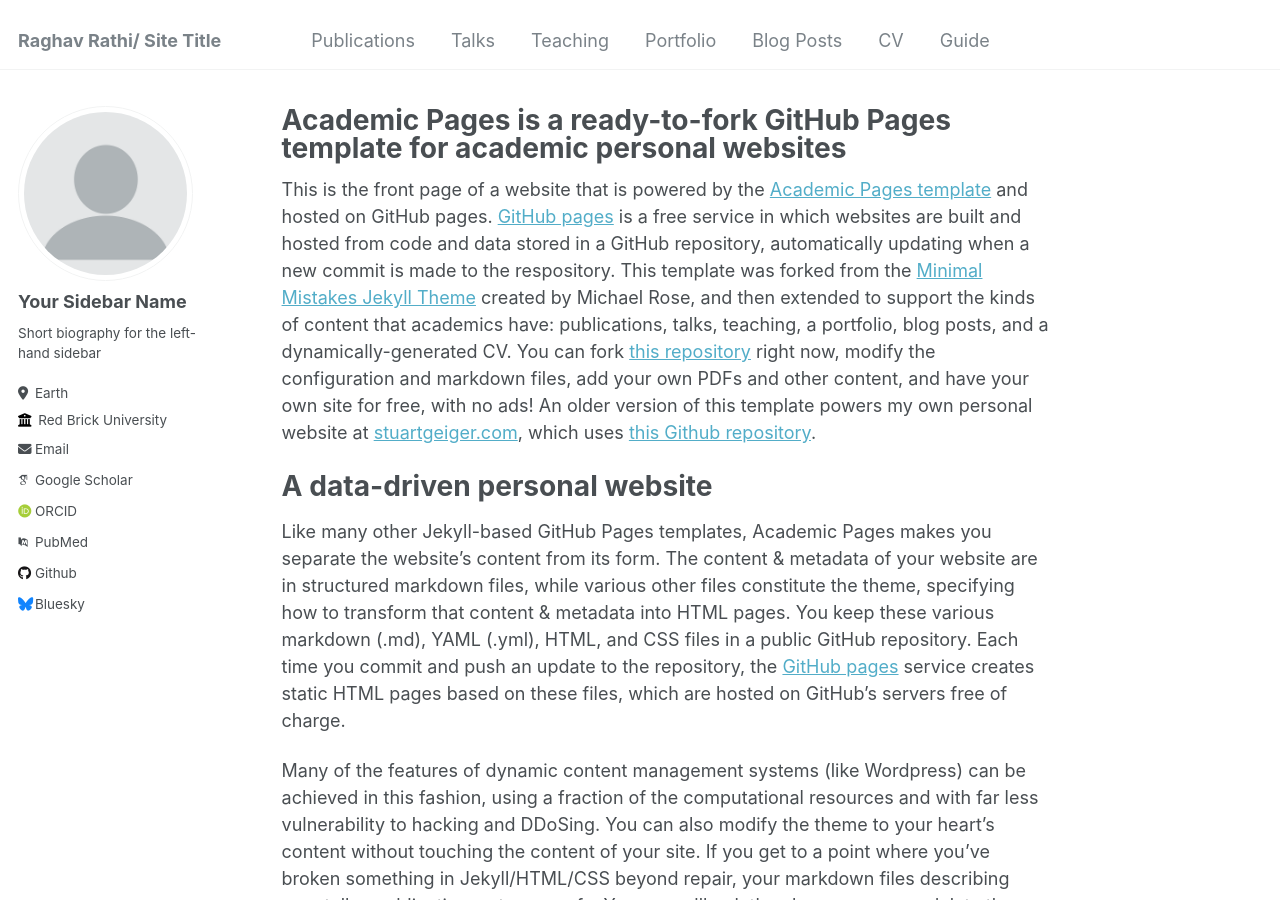
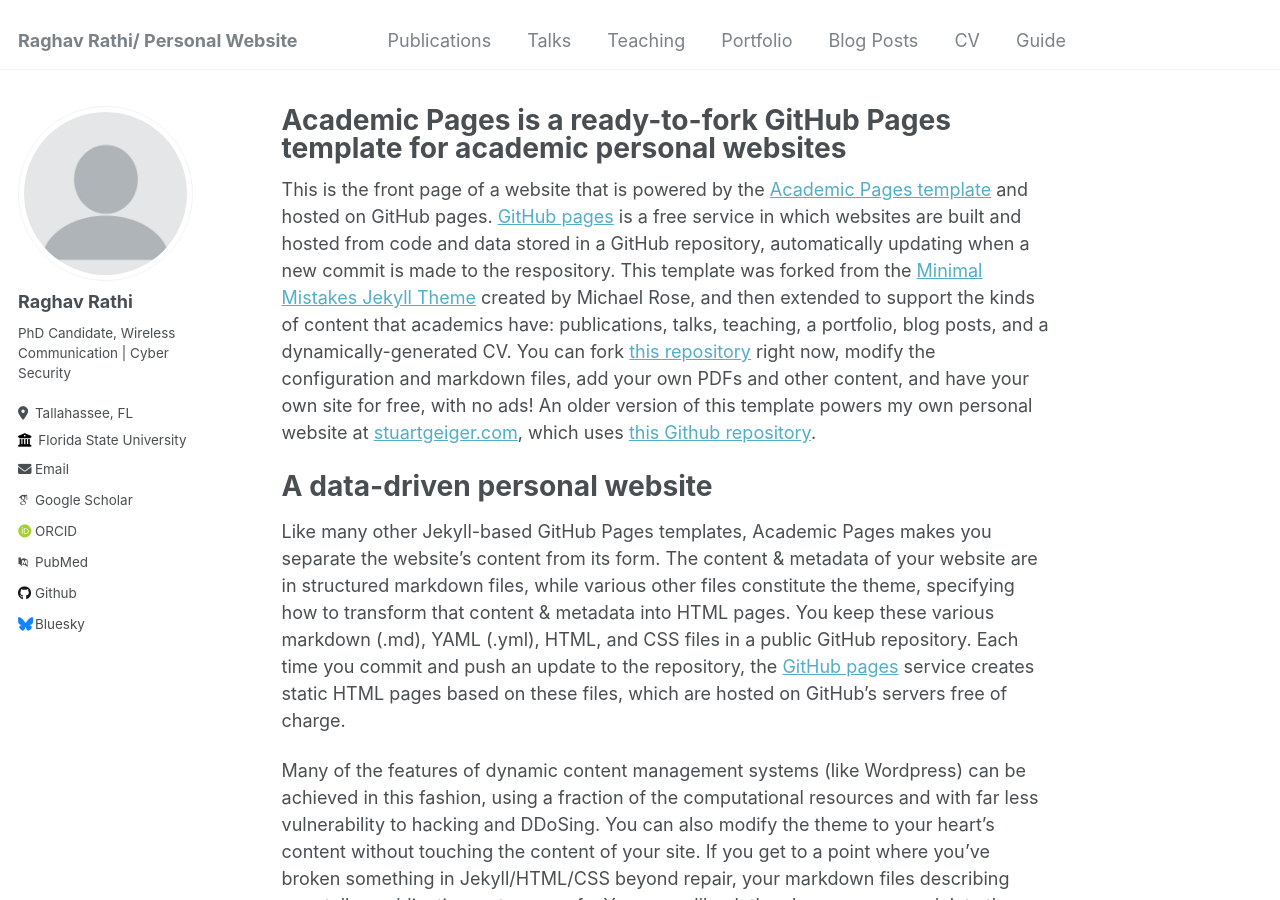
Before and after one commit to raghavrathi10/raghavrathi10.github.io, a Jekyll site: the page built from _pages/about.md, in a window 1280 px wide and 900 px high. Built offline with Jekyll 4.4.1, drawn with Linux system fonts in a browser that asks for light colours; some web fonts are replaced.

Commit message:
Initial commit

```diff
--- a/_config.yml
+++ b/_config.yml
@@ -8,11 +8,11 @@
 
 # Basic Site Settings
 locale                   : "en-US"
-title                    : "Raghav Rathi/ Site Title"
+title                    : "Raghav Rathi/ Personal Website"
 title_separator          : "-"
 name                     : &name "Raghav Rathi"
 description              : &description "personal description"
-url                      : https://academicpages.github.io # the base hostname & protocol for your site e.g. "https://mmistakes.github.io"
+url                      : https://raghavrathi10.github.io # the base hostname & protocol for your site e.g. "https://mmistakes.github.io"
 baseurl                  : "" # the subpath of your site, e.g. "/blog"
 repository               : "academicpages/academicpages.github.io"
 
@@ -22,13 +22,13 @@ repository               : "academicpages/academicpages.github.io"
 author:
   # Biographic information
   avatar           : "profile.png"
-  name             : "Your Sidebar Name"
+  name             : "Raghav Rathi"
   pronouns         : # example: "she/her"
-  bio              : "Short biography for the left-hand sidebar"
-  location         : "Earth"
-  employer         : "Red Brick University"
+  bio              : "PhD Candidate, Wireless Communication | Cyber Security"
+  location         : "Tallahassee, FL"
+  employer         : "Florida State University"
   uri              : # URL
-  email            : "none@example.org"
+  email            : "raghav_rathi@outlook.com"
 
   # Academic websites
   arxiv            : # URL - Update with the correct link to your profile
```
